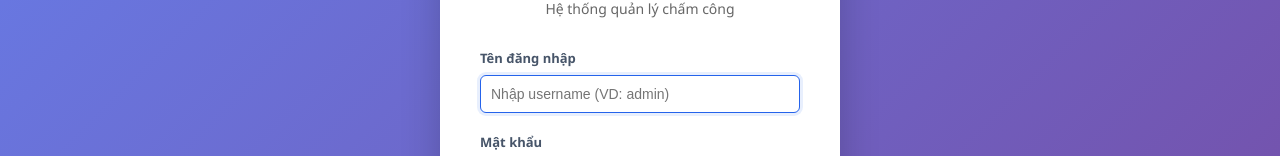
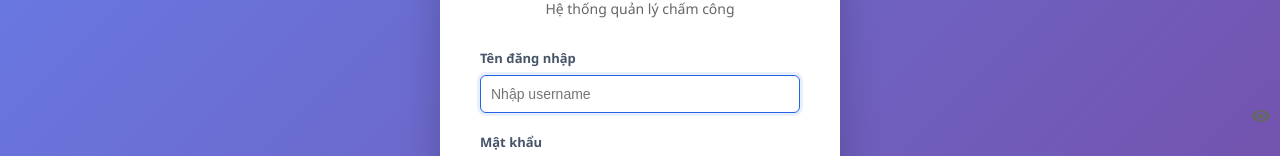
Before and after one commit to Ldieu0604/IoT_Attendance_FE, a React (Vite) app in the folder dashboard/: page /login in a window 1280 px wide. Shown: the part 284-440 px from the top of the page. Built offline with nearby package versions, Linux system fonts and the light colour scheme.

Commit message:
sua login

```diff
--- a/dashboard/src/pages/login.css
+++ b/dashboard/src/pages/login.css
@@ -47,6 +47,37 @@
 
 .form-group {
   margin-bottom: 20px;
+}
+
+.password-wrapper {
+    position: relative; /* Quan trọng: để làm mốc toạ độ cho icon */
+    width: 100%;
+}
+
+.password-wrapper input {
+    width: 100%;
+    padding-right: 40px; /* Chừa khoảng trống bên phải để chữ không đè lên icon */
+    box-sizing: border-box; /* Đảm bảo padding không làm vỡ layout */
+    /* Các style border, height cũ của bạn giữ nguyên */
+    height: 40px;
+    border: 1px solid #ccc;
+    border-radius: 6px;
+    padding-left: 10px;
+}
+
+.toggle-password-icon {
+    position: absolute;
+    right: 10px;
+    top: 50%;
+    transform: translateY(-50%);
+    cursor: pointer;
+    color: #666;
+    font-size: 18px;
+    display: flex;/
+}
+
+.toggle-password-icon:hover {
+    color: #333;
 }
 
 .form-group label {
--- a/dashboard/src/pages/login.jsx
+++ b/dashboard/src/pages/login.jsx
@@ -2,11 +2,13 @@
 import './login.css';
 import { loginUser } from '../services/api';
 import { useNavigate } from 'react-router-dom';
+import { FaEye, FaEyeSlash } from 'react-icons/fa';
 
 const Login = () => {
   const [username, setUsername] = useState('');
   const [password, setPassword] = useState('');
   const [loading, setLoading] = useState(false);
+  const [showPassword, setShowPassword] = useState(false);
   const [error, setError] = useState('');
   const navigate = useNavigate();
 
@@ -64,7 +66,7 @@
               type="text"
               value={username}
               onChange={(e) => setUsername(e.target.value)}
-              placeholder="Nhập username (VD: admin)"
+              placeholder="Nhập username"
               className="form-input"
               disabled={loading}
               autoFocus
@@ -82,6 +84,10 @@
               className="form-input"
               disabled={loading}
             />
+            <span
+              className="toggle-password-icon"
+              onClick={() => setShowPassword(!showPassword)}>{showPassword ? <FaEyeSlash /> : <FaEye />}
+              </span>
           </div>
 
           {error && (
```
